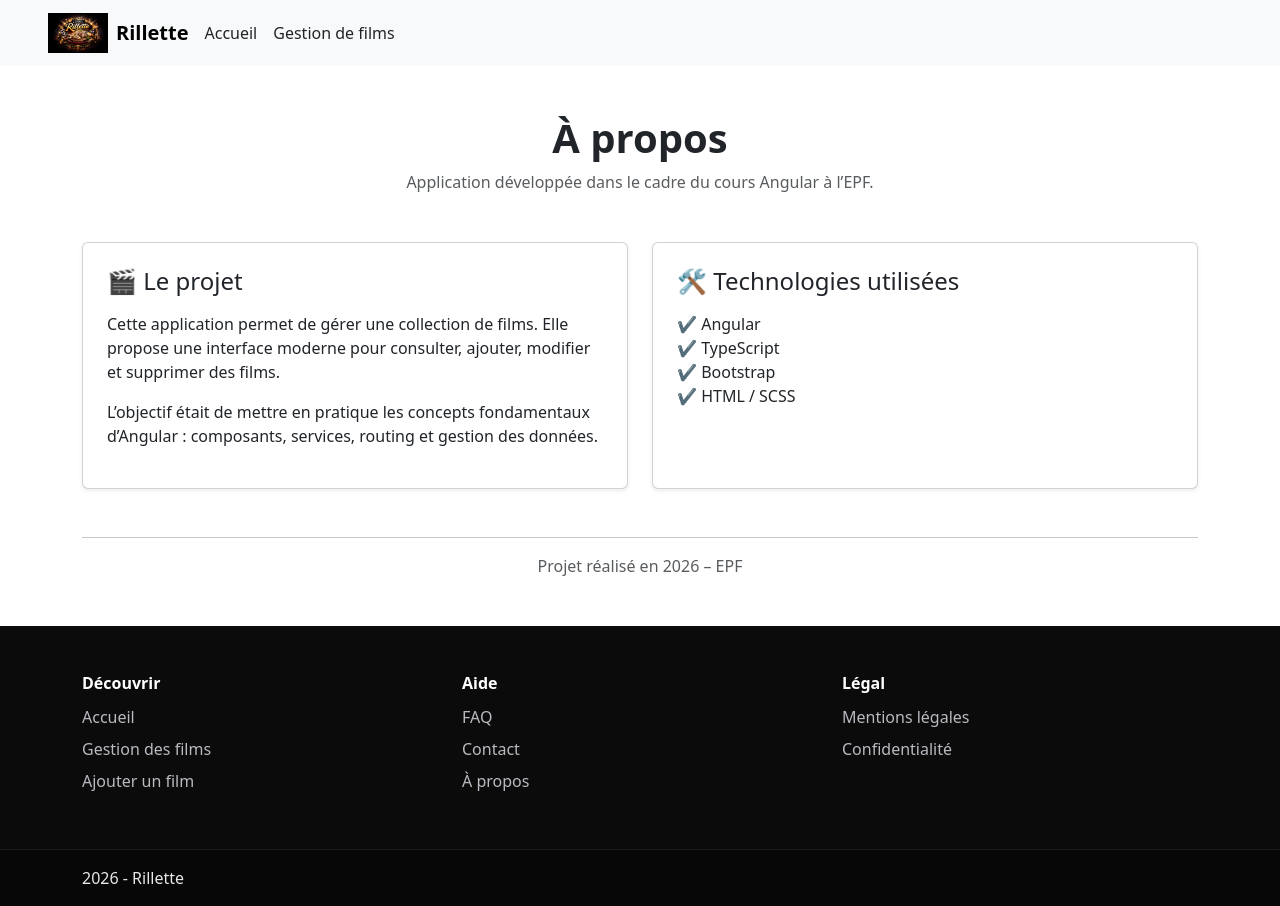
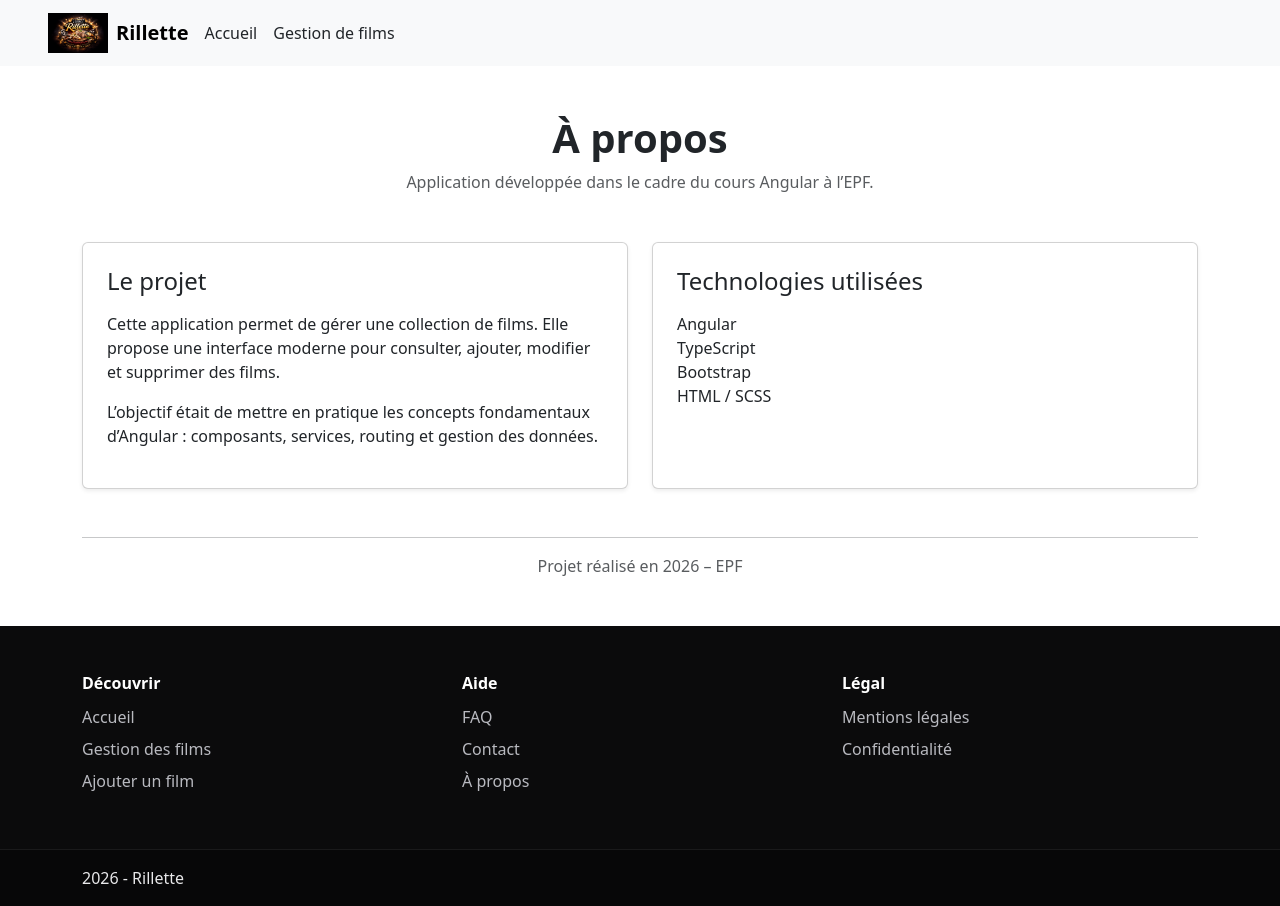
Before and after one commit to GaetanPsx/Cin-ma, an Angular app: page /a-propos in a window 1280 px wide. Built offline with nearby package versions, Linux system fonts and the light colour scheme.

Commit message:
modif a propos

```diff
--- a/src/app/a-propos/a-propos.html
+++ b/src/app/a-propos/a-propos.html
@@ -9,10 +9,10 @@
 
   <div class="row g-4">
 
-    <!-- Présentation -->
+
     <div class="col-md-6">
       <div class="card shadow-sm h-100 p-4">
-        <h4 class="mb-3">🎬 Le projet</h4>
+        <h4 class="mb-3"> Le projet</h4>
         <p>
           Cette application permet de gérer une collection de films.
           Elle propose une interface moderne pour consulter, ajouter,
@@ -25,15 +25,15 @@
       </div>
     </div>
 
-    <!-- Technologies -->
+
     <div class="col-md-6">
       <div class="card shadow-sm h-100 p-4">
-        <h4 class="mb-3">🛠 Technologies utilisées</h4>
+        <h4 class="mb-3"> Technologies utilisées</h4>
         <ul class="list-unstyled">
-          <li>✔ Angular</li>
-          <li>✔ TypeScript</li>
-          <li>✔ Bootstrap</li>
-          <li>✔ HTML / SCSS</li>
+          <li> Angular</li>
+          <li> TypeScript</li>
+          <li> Bootstrap</li>
+          <li> HTML / SCSS</li>
         </ul>
       </div>
     </div>
```
